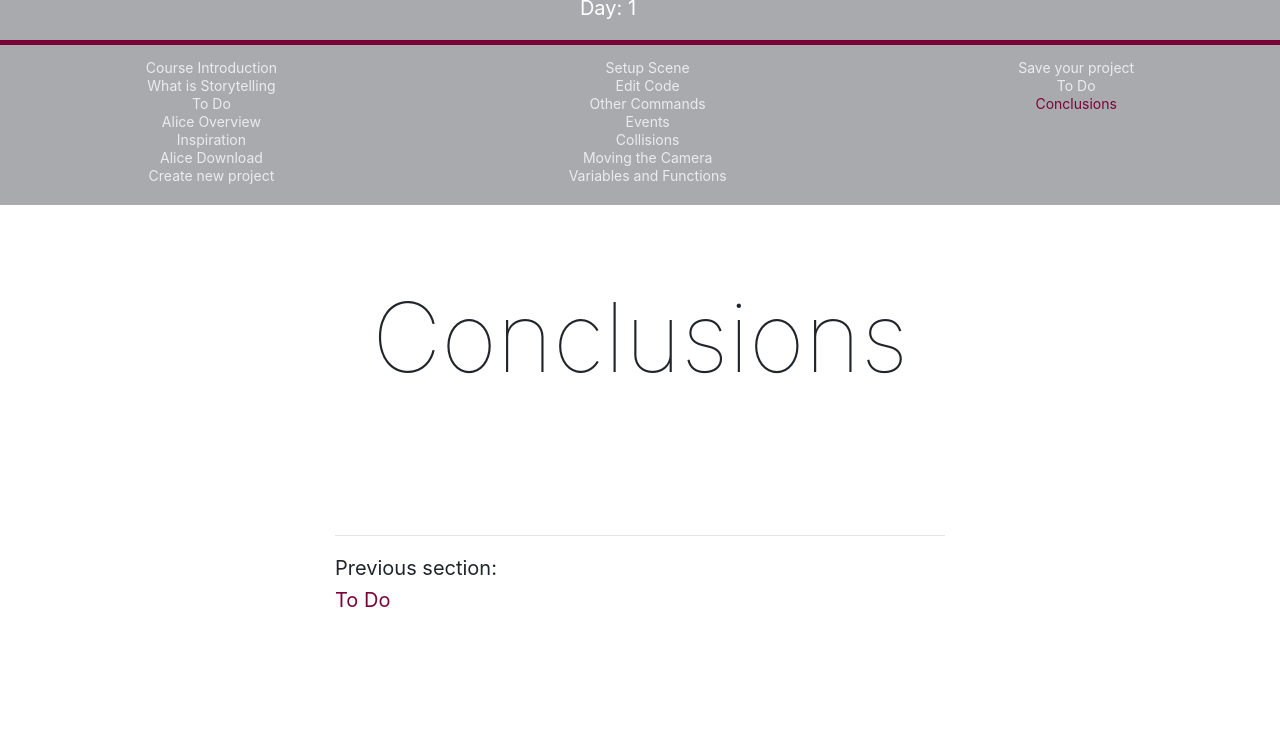
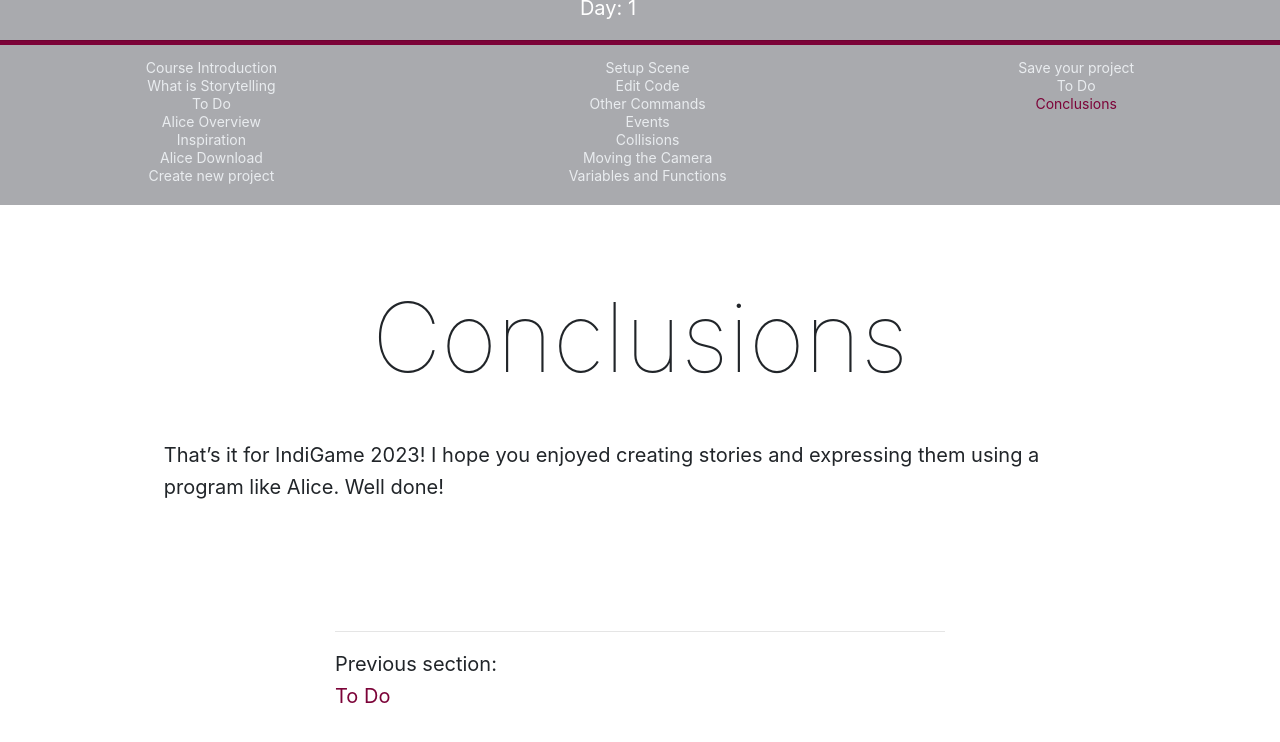
Before and after one commit to Montana-Media-Arts/IndiGame, a Jekyll site: the page built from modules/day-1/_posts/2017-03-30-conclusions.md, in a window 1280 px wide, cut to the strip 142-884 px from the top of the page. Built offline with Jekyll 4.4.1, drawn with Linux system fonts in a browser that asks for light colours; nearby versions of some CDN libraries.

Commit message:
Update 2017-03-30-conclusions.md

```diff
--- a/modules/day-1/_posts/2017-03-30-conclusions.md
+++ b/modules/day-1/_posts/2017-03-30-conclusions.md
@@ -5,3 +5,5 @@ jotted: false
 ---
 
 # Conclusions
+
+That's it for IndiGame 2023! I hope you enjoyed creating stories and expressing them using a program like Alice.  Well done!
```
